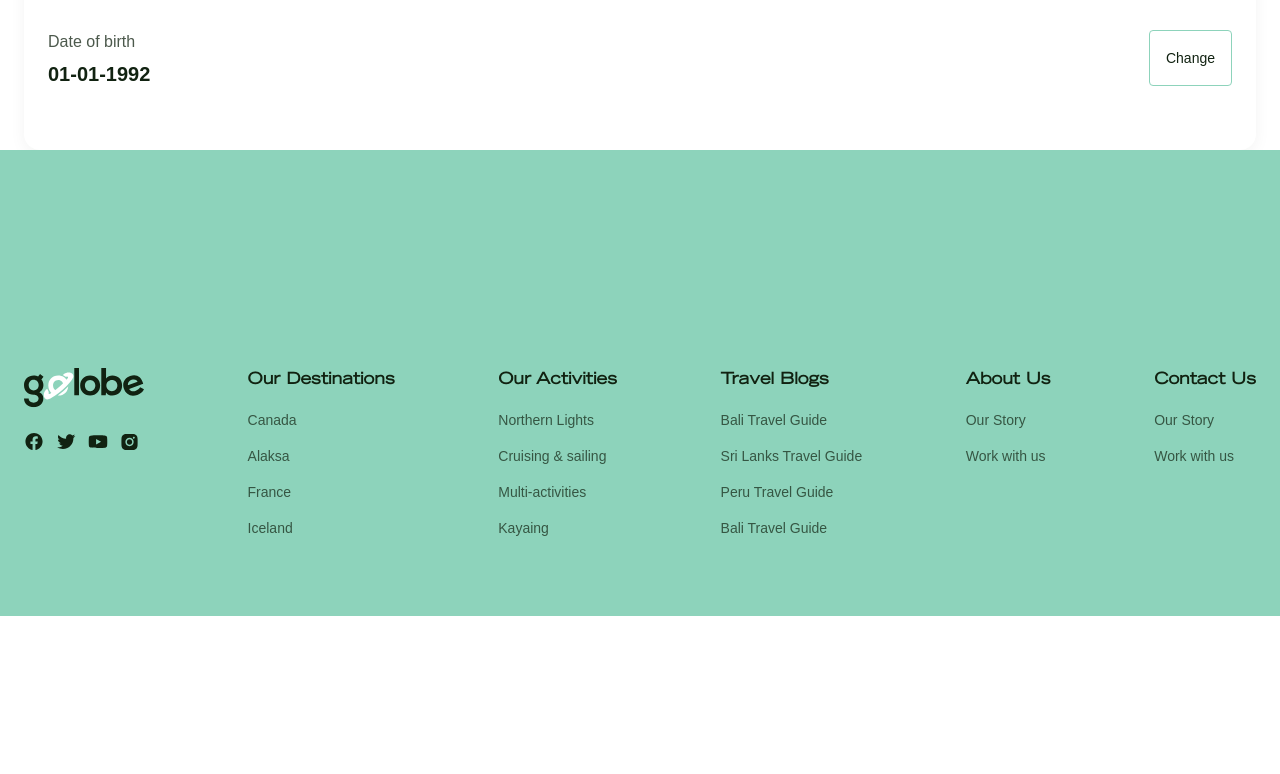
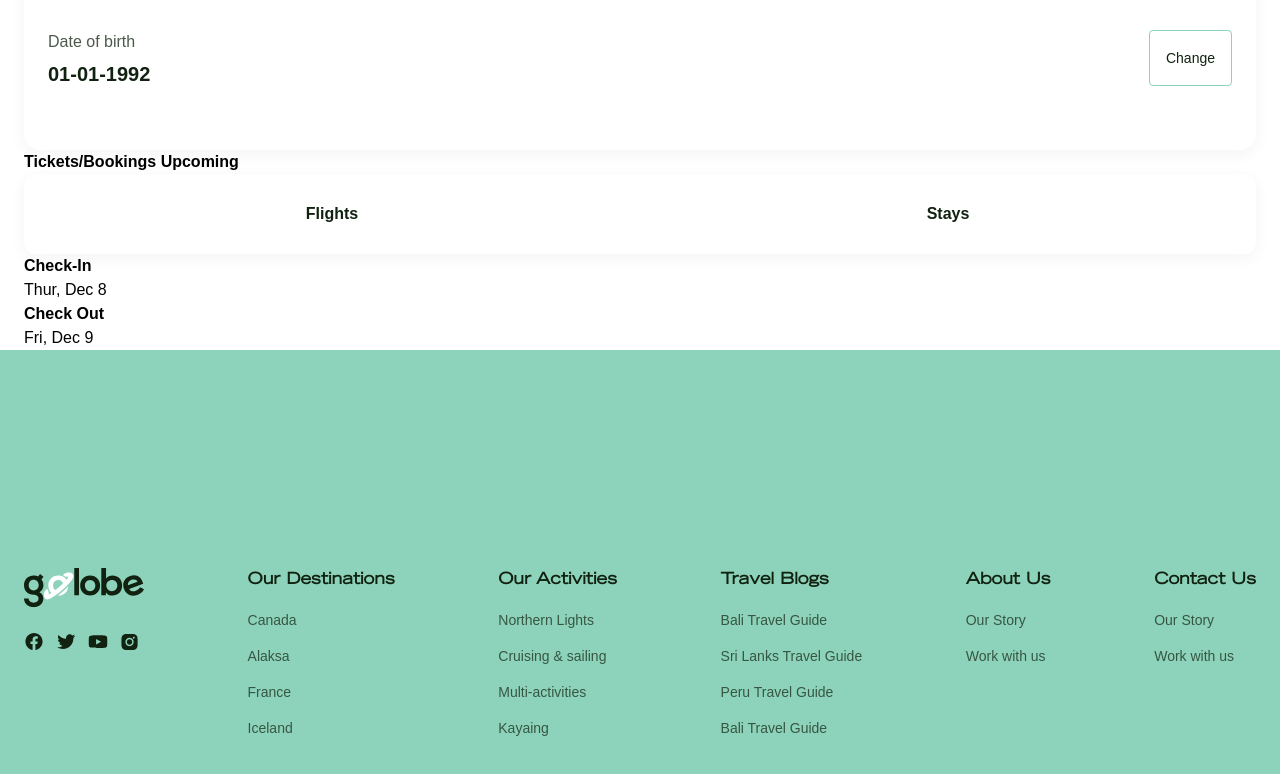
Before and after one commit to progdidi/globe, a React (Create React App) app: page / in a window 1280 px wide. Shown: the part 1599-2373 px from the top of the page. Before the commit the page ends 2215 px from the top, so only its background shows below. Built offline with nearby package versions, Linux system fonts and the light colour scheme.

Commit message:
feat: feat AccountPage

```diff
--- a/src/pages/AccountPage/AccountPage.js
+++ b/src/pages/AccountPage/AccountPage.js
@@ -1,3 +1,4 @@
+import HistoryItem from './HistoryItem/HistoryItem';
 import './accountPage.scss';
 
 //images
@@ -85,7 +86,24 @@ const AccountPage = () => {
 
 
 
-                        <div className="account-page__content-item" data-account="history"></div>
+                        <div className="account-page__content-item" data-account="history">
+
+                            <h3 className="account-page__content-title">Tickets/Bookings
+Upcoming</h3>
+
+                        <div className="user-history">
+                            <div className="user-history__tabs">
+                                <button className="user-history__tab">Flights</button>
+                                <button className="user-history__tab">Stays</button>
+                            </div>
+
+                            <div className="user-history__data">
+                                <HistoryItem/>
+                            </div>
+                        </div>
+
+
+                        </div>
                         <div className="account-page__content-item" data-account="payment"></div>
                     </div>
 
--- /dev/null
+++ b/src/pages/AccountPage/HistoryItem/HistoryItem.js
@@ -0,0 +1,25 @@
+import './historyItem.scss';
+
+const HistoryItem = () => {
+    return (
+        <div className="user-history__item">
+            <img src="" alt="" className="user-history__item-img" />
+
+            <div className="user-history__date">
+                <div className="user-history__date-from">
+                    <h6 className="user-history__date-title">Check-In</h6>
+
+                    <p className="user-history__date-text">Thur, Dec 8</p>
+                </div>
+
+                <div className="user-history__date-to">
+                    <h6 className="user-history__date-title">Check Out</h6>
+
+                    <p className="user-history__date-text">Fri, Dec 9</p>
+                </div>
+            </div>
+        </div>
+    )
+}
+
+export default HistoryItem;
--- a/src/pages/AccountPage/accountPage.scss
+++ b/src/pages/AccountPage/accountPage.scss
@@ -76,6 +76,22 @@
                     }
                 }
             }
+
+            .user-history {
+                &__tabs {
+                    border-radius: 12px;
+                    box-shadow: 0 4px 16px 0 rgba(17, 34, 17, 0.05);
+                    background: var(--neutrals);
+                    display: grid;
+                    grid-template-columns: repeat(2, 1fr);
+                    .user-history__tab {
+                        padding: 28px 24px;
+                        font-weight: 600;
+                        font-size: 16px;
+                        color: var(--blackish-green);
+                    }
+                }
+            }
         }
     }
 }
```
Also changed, not shown: src/pages/AccountPage/HistoryItem/historyItem.scss (added).
